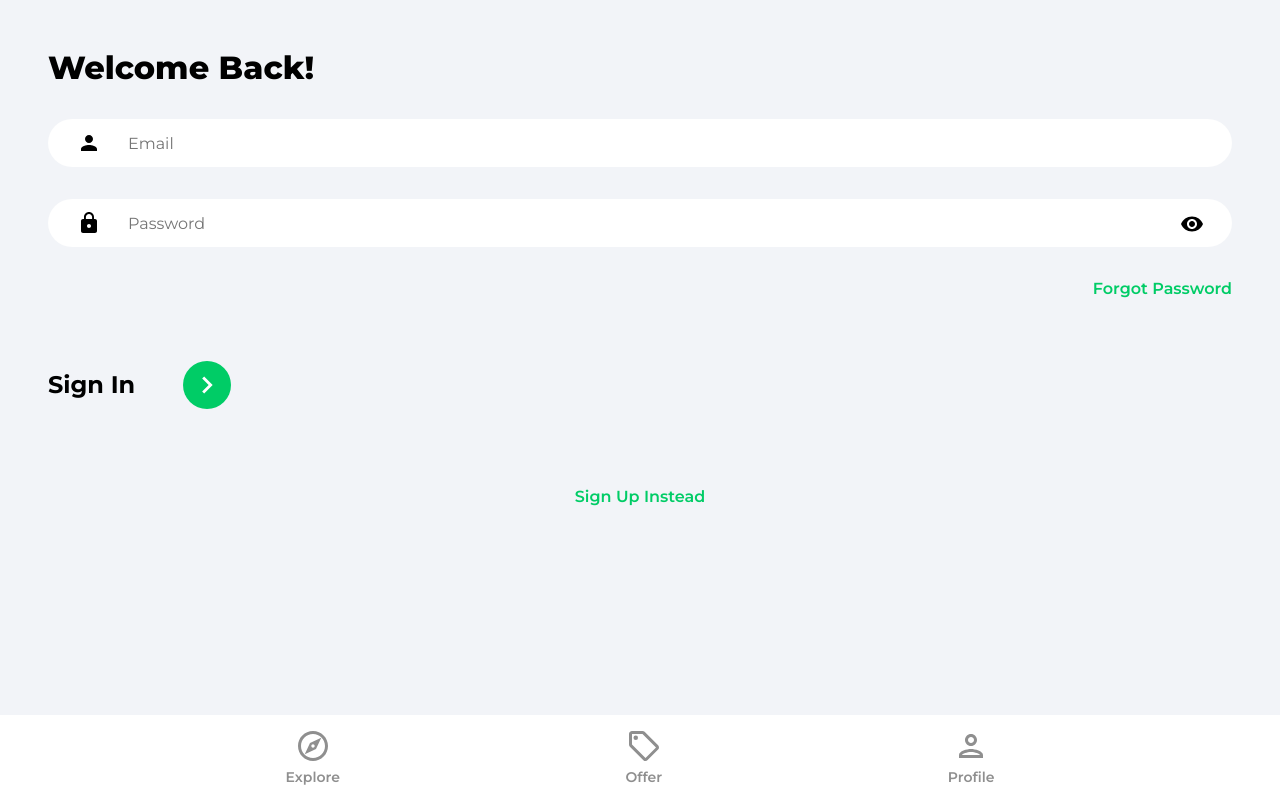
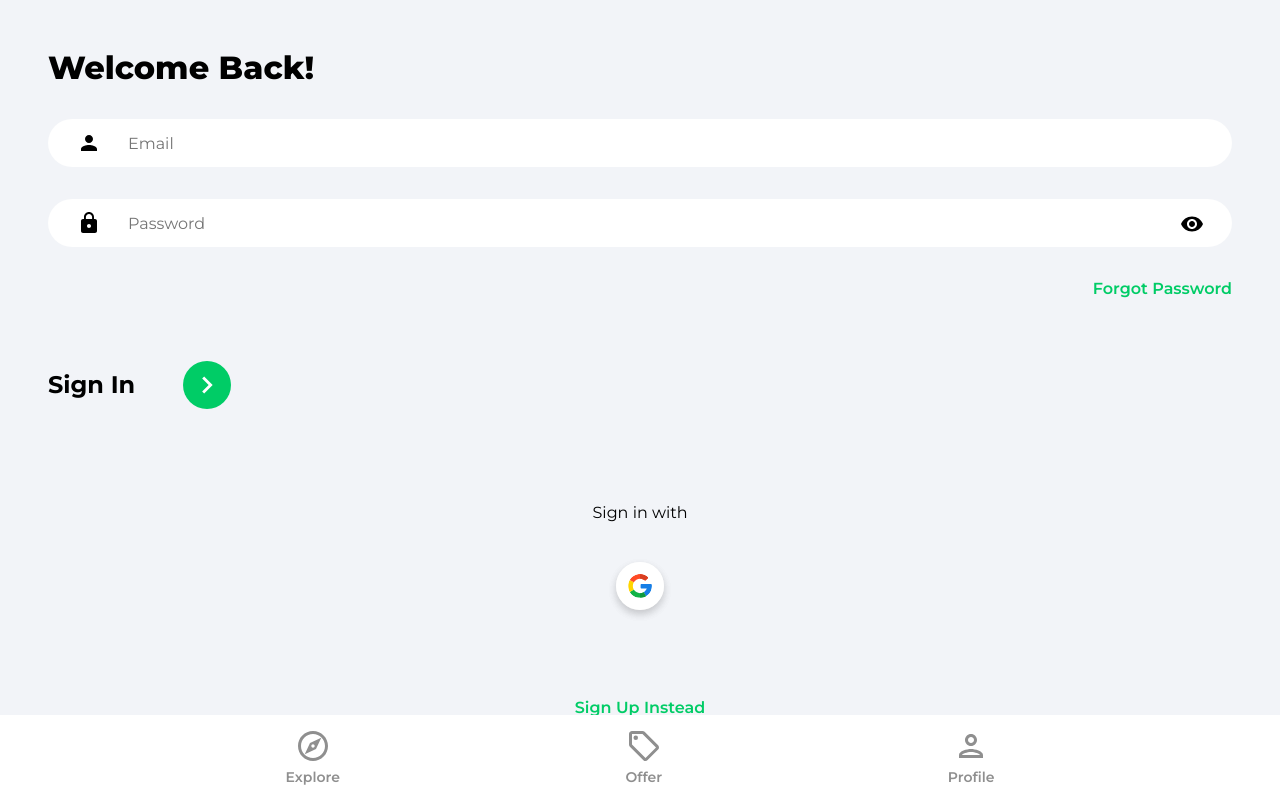
Before and after one commit to Mihalj97/house-marketplace, a React (Create React App) app: page /sign-in in a window 1280 px wide. Built offline with nearby package versions, Linux system fonts and the light colour scheme.

Commit message:
Google OAuth

```diff
--- /dev/null
+++ b/src/components/OAuth.jsx
@@ -0,0 +1,47 @@
+import { useLocation, useNavigate } from 'react-router-dom'
+import { getAuth, signInWithPopup, GoogleAuthProvider } from 'firebase/auth'
+import { doc, setDoc, getDoc, serverTimestamp } from 'firebase/firestore'
+import { db } from '../firebase.config'
+import { toast } from 'react-toastify'
+import googleIcon from '../assets/svg/googleIcon.svg'
+
+function OAuth() {
+    const navigate = useNavigate()
+    const location = useLocation()
+
+    const onGoogleClick = async () => {
+        try {
+            const auth = getAuth()
+            const provider = new GoogleAuthProvider()
+            const result = await signInWithPopup(auth, provider)
+            const user = result.user
+
+            // Check for user
+            const docRef = doc(db, 'users', user.uid)
+            const docSnap = await getDoc(docRef)
+
+            // If user does not exist, create user
+            if (!docSnap.exists()) {
+                await setDoc(doc(db, 'users', user.uid), {
+                    name: user.displayName,
+                    email: user.email,
+                    timestamp: serverTimestamp()
+                })
+            }
+            navigate('/')
+        } catch (error) {
+            toast.error('Could not authrize with Google')
+        }
+    }
+
+  return (
+      <div className="socialLogin">
+          <p>Sign {location.pathname === '/sign-up' ? 'up' : 'in'} with</p>
+          <button className="socialIconDiv" onClick={onGoogleClick}>
+              <img className='socialIconDiv' src={googleIcon} alt="google" />
+          </button>
+    </div>
+  )
+}
+
+export default OAuth
--- a/src/pages/SignIn.jsx
+++ b/src/pages/SignIn.jsx
@@ -2,6 +2,7 @@
 import {toast} from 'react-toastify'
 import { Link, useNavigate } from 'react-router-dom'
 import {getAuth, signInWithEmailAndPassword} from 'firebase/auth'
+import OAuth from '../components/OAuth'
 import { ReactComponent as ArrowRightIcon } from '../assets/svg/keyboardArrowRightIcon.svg'
 import visibillityIcon from '../assets/svg/visibilityIcon.svg'
 
@@ -95,7 +96,7 @@
               </button>
             </div>
           </form>
-          {/* Google OAuth */}
+          <OAuth />
           <Link to='/sign-up' className='registerLink'>
             Sign Up Instead
           </Link>
--- a/src/pages/SignUp.jsx
+++ b/src/pages/SignUp.jsx
@@ -6,6 +6,7 @@
 import { ReactComponent as ArrowRightIcon } from '../assets/svg/keyboardArrowRightIcon.svg'
 import visibillityIcon from '../assets/svg/visibilityIcon.svg'
 import { toast } from 'react-toastify';
+import OAuth from '../components/OAuth'
 
 
 function SingUp() {
@@ -115,7 +116,7 @@
               </button>
             </div>
           </form>
-          {/* Google OAuth */}
+          <OAuth />
           <Link to='/sign-in' className='registerLink'>
             Sign In Instead
           </Link>
```
